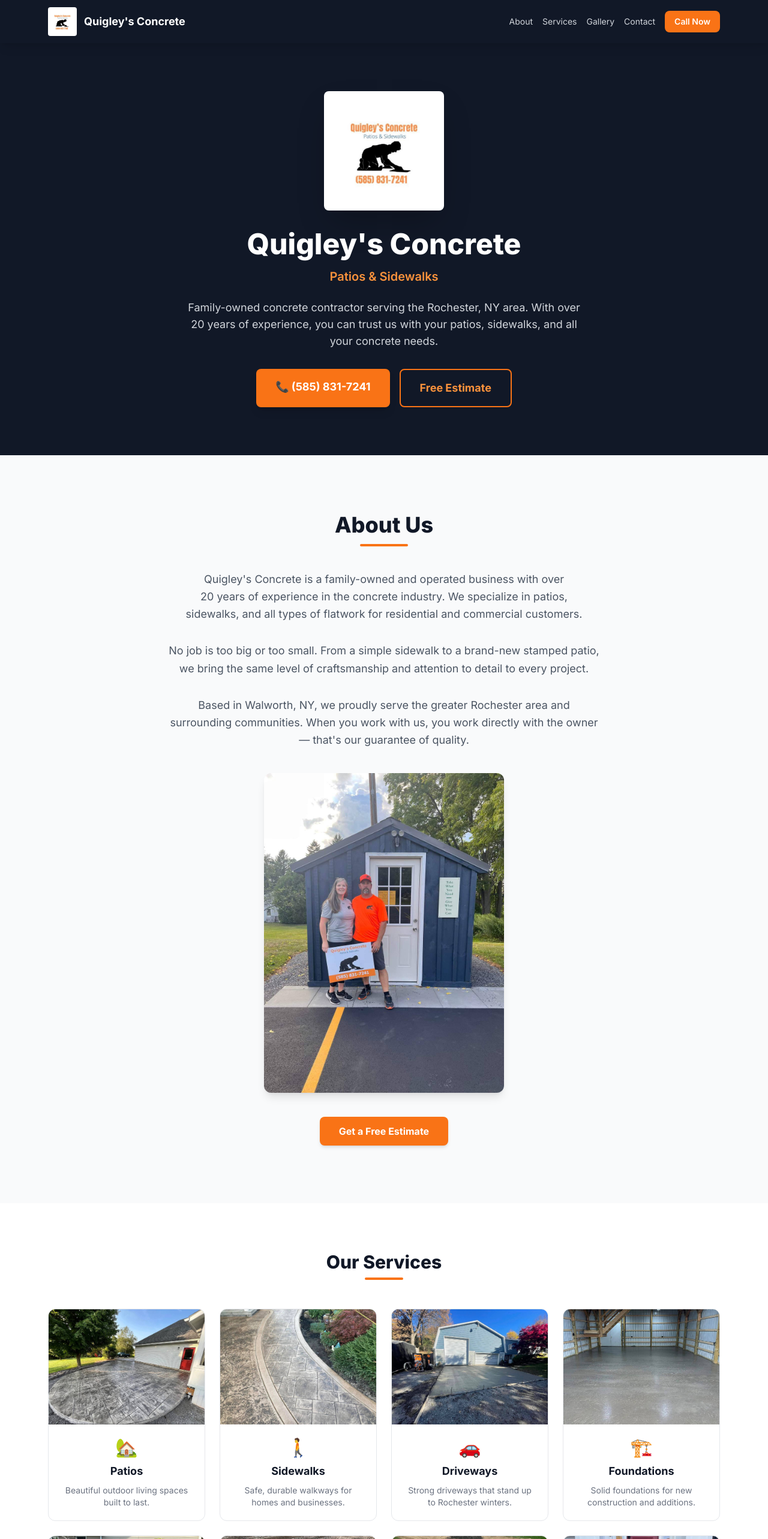
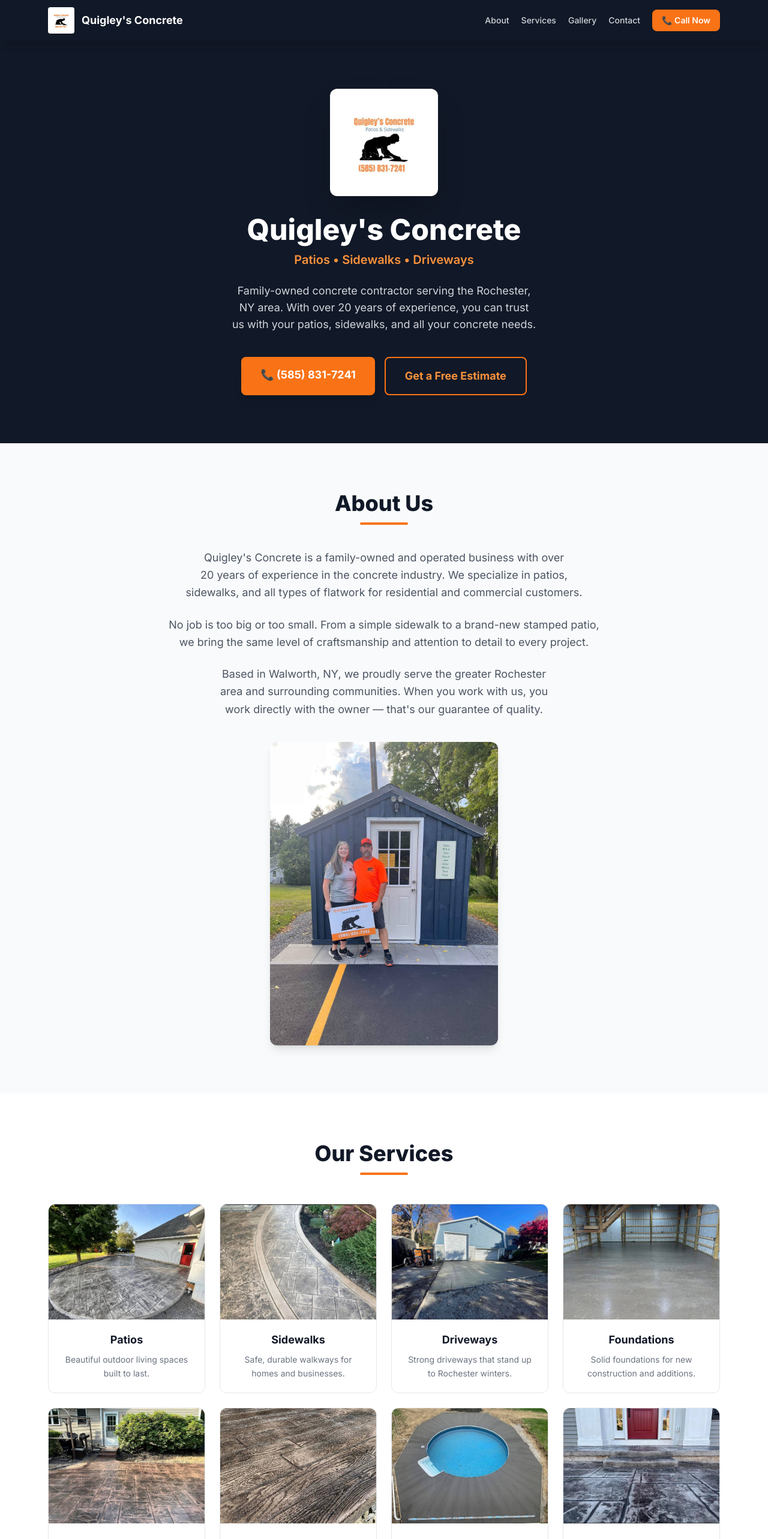
Before and after one commit to rickyhowcroft-dot/quigleys-concrete, a Next.js app: page / in a window 1280 px wide. Shown: the top 2566 px of the page at 60% size. Built offline with nearby package versions, Linux system fonts and the light colour scheme.

Commit message:
Polish: reorganize layout, tighten spacing, curate gallery order

```diff
--- a/app/page.tsx
+++ b/app/page.tsx
@@ -1,51 +1,51 @@
 import Image from "next/image";
 
 const galleryPhotos = [
-  { src: "/gallery/large-patio.jpg", alt: "Stamped concrete patio" },
-  { src: "/gallery/pool-deck-wide.jpg", alt: "Pool deck patio with retaining wall" },
-  { src: "/gallery/curved-walkway.jpg", alt: "Curved stamped walkway" },
-  { src: "/gallery/front-patio.jpg", alt: "Stamped front patio" },
+  { src: "/gallery/firepit-patio.jpg", alt: "Stamped flagstone patio with built-in fire pit" },
+  { src: "/gallery/large-patio.jpg", alt: "Large stamped concrete patio" },
+  { src: "/gallery/pool-surround.jpg", alt: "Concrete pool surround" },
+  { src: "/gallery/curved-walkway.jpg", alt: "Curved stamped walkway with decorative border" },
+  { src: "/gallery/flagstone-furniture.jpg", alt: "Flagstone patio with outdoor furniture" },
+  { src: "/gallery/red-door-steps.jpg", alt: "Stamped concrete entry with red door" },
+  { src: "/gallery/pool-deck-wide.jpg", alt: "Stamped patio with retaining wall" },
+  { src: "/gallery/copper-stamped.jpg", alt: "Copper-toned stamped patio" },
+  { src: "/gallery/driveway.jpg", alt: "Fresh concrete driveway pour" },
   { src: "/gallery/walkway-planters.jpg", alt: "Walkway with stone planters" },
-  { src: "/gallery/driveway.jpg", alt: "Fresh concrete driveway" },
-  { src: "/gallery/barn-floor.jpg", alt: "Barn floor pour" },
+  { src: "/gallery/barn-floor.jpg", alt: "Barn floor concrete pour" },
+  { src: "/gallery/wood-grain.jpg", alt: "Wood grain stamped concrete" },
   { src: "/gallery/before-after.jpg", alt: "Before and after patio transformation" },
   { src: "/gallery/retaining-wall-patio.jpg", alt: "Stamped patio with retaining wall" },
+  { src: "/gallery/front-patio.jpg", alt: "Stamped front patio with flower pots" },
+  { src: "/gallery/cobblestone-detail.jpg", alt: "Cobblestone stamped detail" },
+  { src: "/gallery/flagstone-patio.jpg", alt: "Flagstone patio by deck stairs" },
+  { src: "/gallery/under-deck.jpg", alt: "Under-deck stamped patio" },
+  { src: "/gallery/stamped-patio-stairs.jpg", alt: "Stamped patio next to stairs" },
+  { src: "/gallery/backyard-patio.jpg", alt: "Backyard stamped patio" },
+  { src: "/gallery/pavilion-pad.jpg", alt: "Pavilion concrete pad by pool" },
+  { src: "/gallery/backyard-pour.jpg", alt: "Large backyard concrete pour" },
+  { src: "/gallery/stamped-detail.jpg", alt: "Stamped concrete close-up detail" },
+  { src: "/gallery/firepit-close.jpg", alt: "Stamped fire pit patio close-up" },
+  { src: "/gallery/flagstone-steps.jpg", alt: "Flagstone patio with steps and fire pit" },
+  { src: "/gallery/front-entry.jpg", alt: "Front entry concrete with stone border" },
+  { src: "/gallery/sidewalk-new.jpg", alt: "New construction sidewalk" },
   { src: "/gallery/stamped-steps.jpg", alt: "Stamped concrete steps" },
-  { src: "/gallery/backyard-patio.jpg", alt: "Backyard stamped patio" },
-  { src: "/gallery/cobblestone-detail.jpg", alt: "Cobblestone detail work" },
-  { src: "/gallery/wood-grain.jpg", alt: "Wood grain stamped concrete" },
-  { src: "/gallery/pool-deck.jpg", alt: "Pool deck with retaining wall" },
-  { src: "/gallery/under-deck.jpg", alt: "Under-deck stamped patio" },
-  { src: "/gallery/stamped-patio-stairs.jpg", alt: "Stamped patio by stairs" },
-  { src: "/gallery/front-entry.jpg", alt: "Front entry with stone border" },
-  { src: "/gallery/sidewalk-new.jpg", alt: "New construction sidewalk" },
-  { src: "/gallery/patio-walkway.jpg", alt: "Patio with decorative walkway border" },
+  { src: "/gallery/red-door-close.jpg", alt: "Stamped concrete entry close-up" },
+  { src: "/gallery/pool-deck.jpg", alt: "Pool deck patio" },
+  { src: "/gallery/patio-walkway.jpg", alt: "Patio with decorative walkway" },
   { src: "/gallery/sidewalk-long.jpg", alt: "Long sidewalk pour" },
-  { src: "/gallery/sidewalk-side.jpg", alt: "Side walkway" },
-  { src: "/gallery/pool-surround.jpg", alt: "Pool surround concrete pad" },
-  { src: "/gallery/pavilion-pad.jpg", alt: "Pavilion concrete pad by pool" },
-  { src: "/gallery/pavilion-pad-2.jpg", alt: "Pavilion pad with equipment" },
-  { src: "/gallery/backyard-pour.jpg", alt: "Large backyard concrete pour" },
-  { src: "/gallery/flagstone-patio.jpg", alt: "Flagstone stamped patio with deck stairs" },
-  { src: "/gallery/copper-stamped.jpg", alt: "Copper-toned stamped patio" },
-  { src: "/gallery/stamped-detail.jpg", alt: "Stamped concrete detail" },
-  { src: "/gallery/firepit-patio.jpg", alt: "Flagstone patio with fire pit" },
-  { src: "/gallery/firepit-close.jpg", alt: "Fire pit patio close-up" },
-  { src: "/gallery/flagstone-steps.jpg", alt: "Flagstone patio with steps" },
-  { src: "/gallery/flagstone-furniture.jpg", alt: "Flagstone patio with outdoor furniture" },
-  { src: "/gallery/red-door-steps.jpg", alt: "Stamped entry with red door" },
-  { src: "/gallery/red-door-close.jpg", alt: "Stamped concrete entry detail" },
+  { src: "/gallery/pavilion-pad-2.jpg", alt: "Pavilion pad pour" },
+  { src: "/gallery/sidewalk-side.jpg", alt: "Side walkway pour" },
 ];
 
 const services = [
-  { name: "Patios", icon: "🏡", desc: "Beautiful outdoor living spaces built to last.", img: "/gallery/large-patio.jpg" },
-  { name: "Sidewalks", icon: "🚶", desc: "Safe, durable walkways for homes and businesses.", img: "/gallery/curved-walkway.jpg" },
-  { name: "Driveways", icon: "🚗", desc: "Strong driveways that stand up to Rochester winters.", img: "/gallery/driveway.jpg" },
-  { name: "Foundations", icon: "🏗️", desc: "Solid foundations for new construction and additions.", img: "/gallery/barn-floor.jpg" },
-  { name: "Stamped Concrete", icon: "✨", desc: "Decorative patterns that elevate any surface.", img: "/gallery/copper-stamped.jpg" },
-  { name: "Decorative Concrete", icon: "🎨", desc: "Custom colors, textures, and finishes.", img: "/gallery/wood-grain.jpg" },
-  { name: "Pool Decks", icon: "🏊", desc: "Durable, slip-resistant concrete around your pool.", img: "/gallery/pool-surround.jpg" },
-  { name: "Steps & Stoops", icon: "🪜", desc: "Sturdy entryways and staircases.", img: "/gallery/red-door-steps.jpg" },
+  { name: "Patios", desc: "Beautiful outdoor living spaces built to last.", img: "/gallery/large-patio.jpg" },
+  { name: "Sidewalks", desc: "Safe, durable walkways for homes and businesses.", img: "/gallery/curved-walkway.jpg" },
+  { name: "Driveways", desc: "Strong driveways that stand up to Rochester winters.", img: "/gallery/driveway.jpg" },
+  { name: "Foundations", desc: "Solid foundations for new construction and additions.", img: "/gallery/barn-floor.jpg" },
+  { name: "Stamped Concrete", desc: "Decorative patterns that elevate any surface.", img: "/gallery/copper-stamped.jpg" },
+  { name: "Decorative Concrete", desc: "Custom colors, textures, and finishes.", img: "/gallery/wood-grain.jpg" },
+  { name: "Pool Decks", desc: "Durable, slip-resistant concrete around your pool.", img: "/gallery/pool-surround.jpg" },
+  { name: "Steps & Stoops", desc: "Sturdy entryways and staircases.", img: "/gallery/red-door-steps.jpg" },
 ];
 
 export default function Home() {
@@ -55,16 +55,16 @@
       <nav className="bg-gray-900 sticky top-0 z-50 shadow-lg">
         <div className="max-w-6xl mx-auto px-4 py-3 flex items-center justify-between">
           <a href="#" className="flex items-center gap-3">
-            <Image src="/logo.jpg" alt="Quigley's Concrete" width={48} height={48} className="rounded" />
+            <Image src="/logo.jpg" alt="Quigley's Concrete" width={44} height={44} className="rounded" />
             <span className="text-white font-bold text-lg hidden sm:inline">Quigley&apos;s Concrete</span>
           </a>
-          <div className="flex items-center gap-4 text-sm">
-            <a href="#about" className="text-gray-300 hover:text-orange-400 hidden sm:inline">About</a>
-            <a href="#services" className="text-gray-300 hover:text-orange-400 hidden sm:inline">Services</a>
-            <a href="#gallery" className="text-gray-300 hover:text-orange-400 hidden sm:inline">Gallery</a>
-            <a href="#contact" className="text-gray-300 hover:text-orange-400 hidden sm:inline">Contact</a>
+          <div className="flex items-center gap-5 text-sm font-medium">
+            <a href="#about" className="text-gray-300 hover:text-orange-400 transition hidden sm:inline">About</a>
+            <a href="#services" className="text-gray-300 hover:text-orange-400 transition hidden sm:inline">Services</a>
+            <a href="#gallery" className="text-gray-300 hover:text-orange-400 transition hidden sm:inline">Gallery</a>
+            <a href="#contact" className="text-gray-300 hover:text-orange-400 transition hidden sm:inline">Contact</a>
             <a href="tel:5858317241" className="bg-orange-500 hover:bg-orange-600 text-white px-4 py-2 rounded-lg font-semibold transition">
-              Call Now
+              📞 Call Now
             </a>
           </div>
         </div>
@@ -72,46 +72,42 @@
 
       {/* Hero */}
       <section className="bg-gray-900 text-white">
-        <div className="max-w-6xl mx-auto px-4 py-20 text-center">
-          <Image src="/logo.jpg" alt="Quigley's Concrete" width={200} height={200} className="mx-auto mb-8 rounded-lg shadow-2xl" />
-          <h1 className="text-4xl md:text-5xl font-extrabold mb-4">
-            Quigley&apos;s Concrete
-          </h1>
-          <p className="text-xl text-orange-400 font-semibold mb-6">Patios &amp; Sidewalks</p>
-          <p className="text-gray-300 text-lg max-w-2xl mx-auto mb-8">
-            Family-owned concrete contractor serving the Rochester, NY area. With over 20 years of experience, you can trust us with your patios, sidewalks, and all your concrete needs.
+        <div className="max-w-4xl mx-auto px-6 py-20 text-center">
+          <Image src="/logo.jpg" alt="Quigley's Concrete" width={180} height={180} className="mx-auto mb-8 rounded-xl shadow-2xl" />
+          <h1 className="text-4xl md:text-5xl font-extrabold mb-3">Quigley&apos;s Concrete</h1>
+          <p className="text-xl text-orange-400 font-semibold mb-6">Patios &bull; Sidewalks &bull; Driveways</p>
+          <p className="text-gray-300 text-lg max-w-xl mx-auto mb-10" style={{ textWrap: 'balance' as never }}>
+            Family-owned concrete contractor serving the Rochester, NY area.
+            With over 20 years of experience, you can trust us with your patios,
+            sidewalks, and all your concrete&nbsp;needs.
           </p>
           <div className="flex flex-col sm:flex-row gap-4 justify-center">
             <a href="tel:5858317241" className="bg-orange-500 hover:bg-orange-600 text-white px-8 py-4 rounded-lg text-lg font-bold transition shadow-lg">
               📞 (585) 831-7241
             </a>
             <a href="#contact" className="border-2 border-orange-500 text-orange-400 hover:bg-orange-500 hover:text-white px-8 py-4 rounded-lg text-lg font-bold transition">
-              Free Estimate
+              Get a Free Estimate
             </a>
           </div>
         </div>
       </section>
 
       {/* About */}
-      <section id="about" className="py-24 bg-gray-50">
+      <section id="about" className="py-20 bg-gray-50">
         <div className="max-w-3xl mx-auto px-6 text-center">
           <h2 className="text-3xl md:text-4xl font-extrabold text-gray-900 mb-3">About Us</h2>
           <div className="w-20 h-1 bg-orange-500 mx-auto mb-10 rounded"></div>
 
-          <p className="text-lg text-gray-600 leading-relaxed mb-8" style={{ textWrap: 'balance' }}>Quigley&apos;s Concrete is a family-owned and operated business with over 20 years of experience in the concrete industry. We specialize in patios, sidewalks, and all types of flatwork for residential and commercial&nbsp;customers.</p>
+          <div className="space-y-6 text-lg text-gray-600 leading-relaxed">
+            <p style={{ textWrap: 'balance' as never }}>Quigley&apos;s Concrete is a family-owned and operated business with over 20 years of experience in the concrete industry. We specialize in patios, sidewalks, and all types of flatwork for residential and commercial&nbsp;customers.</p>
 
-          <p className="text-lg text-gray-600 leading-relaxed mb-8" style={{ textWrap: 'balance' }}>No job is too big or too small. From a simple sidewalk to a brand-new stamped patio, we bring the same level of craftsmanship and attention to detail to every&nbsp;project.</p>
+            <p style={{ textWrap: 'balance' as never }}>No job is too big or too small. From a simple sidewalk to a brand-new stamped patio, we bring the same level of craftsmanship and attention to detail to every&nbsp;project.</p>
 
-          <p className="text-lg text-gray-600 leading-relaxed">Based in Walworth, NY, we proudly serve the greater Rochester area and surrounding communities. When you work with us, you work directly with the owner — that&apos;s our guarantee of quality.</p>
-
-          <div className="mt-10 mb-10">
-            <Image src="/owners.jpg" alt="Quigley's Concrete owners" width={400} height={500} className="mx-auto rounded-xl shadow-lg" />
+            <p style={{ textWrap: 'balance' as never }}>Based in Walworth, NY, we proudly serve the greater Rochester area and surrounding communities. When you work with us, you work directly with the owner — that&apos;s our guarantee of&nbsp;quality.</p>
           </div>
 
-          <div>
-            <a href="#contact" className="inline-block bg-orange-500 hover:bg-orange-600 text-white px-8 py-3 rounded-lg font-bold transition shadow-md">
-              Get a Free Estimate
-            </a>
+          <div className="mt-10">
+            <Image src="/owners.jpg" alt="Quigley's Concrete owners" width={380} height={475} className="mx-auto rounded-xl shadow-lg" />
           </div>
         </div>
       </section>
@@ -119,8 +115,8 @@
       {/* Services */}
       <section id="services" className="py-20">
         <div className="max-w-6xl mx-auto px-4">
-          <h2 className="text-3xl font-extrabold text-gray-900 mb-2 text-center">Our Services</h2>
-          <div className="w-16 h-1 bg-orange-500 mx-auto mb-12 rounded"></div>
+          <h2 className="text-3xl md:text-4xl font-extrabold text-gray-900 mb-3 text-center">Our Services</h2>
+          <div className="w-20 h-1 bg-orange-500 mx-auto mb-12 rounded"></div>
           <div className="grid grid-cols-1 sm:grid-cols-2 lg:grid-cols-4 gap-6">
             {services.map((s) => (
               <div
@@ -128,19 +124,11 @@
                 className="bg-white border border-gray-200 rounded-xl overflow-hidden hover:shadow-lg hover:border-orange-300 transition group"
               >
                 <div className="relative h-48 w-full overflow-hidden">
-                  <Image
-                    src={s.img}
-                    alt={s.name}
-                    fill
-                    className="object-cover group-hover:scale-105 transition duration-300"
-                  />
+                  <Image src={s.img} alt={s.name} fill className="object-cover group-hover:scale-105 transition duration-300" />
                 </div>
                 <div className="p-5 text-center">
-                  <div className="text-3xl mb-2">{s.icon}</div>
-                  <h3 className="font-bold text-lg text-gray-900 mb-2 group-hover:text-orange-500 transition">
-                    {s.name}
-                  </h3>
-                  <p className="text-gray-500 text-sm">{s.desc}</p>
+                  <h3 className="font-bold text-lg text-gray-900 mb-2 group-hover:text-orange-500 transition">{s.name}</h3>
+                  <p className="text-gray-500 text-sm leading-relaxed">{s.desc}</p>
                 </div>
               </div>
             ))}
@@ -151,8 +139,8 @@
       {/* Gallery */}
       <section id="gallery" className="py-20 bg-gray-50">
         <div className="max-w-6xl mx-auto px-4">
-          <h2 className="text-3xl font-extrabold text-gray-900 mb-2 text-center">Our Work</h2>
-          <div className="w-16 h-1 bg-orange-500 mx-auto mb-12 rounded"></div>
+          <h2 className="text-3xl md:text-4xl font-extrabold text-gray-900 mb-3 text-center">Our Work</h2>
+          <div className="w-20 h-1 bg-orange-500 mx-auto mb-12 rounded"></div>
           <div className="columns-1 sm:columns-2 lg:columns-3 gap-4 space-y-4">
             {galleryPhotos.map((photo) => (
               <div key={photo.src} className="break-inside-avoid overflow-hidden rounded-xl shadow-md hover:shadow-xl transition">
@@ -182,61 +170,42 @@
 
       {/* Contact */}
       <section id="contact" className="py-20 bg-gray-900 text-white">
-        <div className="max-w-4xl mx-auto px-4 text-center">
-          <h2 className="text-3xl font-extrabold mb-2">Get Your Free Estimate</h2>
-          <div className="w-16 h-1 bg-orange-500 mx-auto mb-8 rounded"></div>
-          <p className="text-lg text-gray-300 mb-10">
-            Ready to start your project? Give us a call, send an email, or reach out on Facebook.
-            We&apos;d love to hear from you!
-          </p>
-          <div className="grid grid-cols-1 sm:grid-cols-3 gap-6 mb-12">
-            <a
-              href="tel:5858317241"
-              className="bg-gray-800 hover:bg-gray-700 rounded-xl p-6 transition group"
-            >
+        <div className="max-w-4xl mx-auto px-6 text-center">
+          <h2 className="text-3xl md:text-4xl font-extrabold mb-3">Get Your Free Estimate</h2>
+          <div className="w-20 h-1 bg-orange-500 mx-auto mb-8 rounded"></div>
+          <div className="text-lg text-gray-300 mb-10 space-y-1">
+            <p>Ready to start your project?</p>
+            <p>Give us a call, send an email, or reach out on Facebook.</p>
+            <p>We&apos;d love to hear from you!</p>
+          </div>
+          <div className="grid grid-cols-1 sm:grid-cols-3 gap-5 mb-12">
+            <a href="tel:5858317241" className="bg-gray-800 hover:bg-gray-700 rounded-xl p-6 transition group">
               <div className="text-3xl mb-3">📞</div>
-              <div className="font-bold text-orange-400 group-hover:text-orange-300 text-lg">
-                (585) 831-7241
-              </div>
+              <div className="font-bold text-orange-400 group-hover:text-orange-300 text-lg">(585) 831-7241</div>
               <div className="text-gray-400 text-sm mt-1">Tap to call</div>
             </a>
-            <a
-              href="mailto:Quigleysconcrete@gmail.com"
-              className="bg-gray-800 hover:bg-gray-700 rounded-xl p-6 transition group"
-            >
+            <a href="mailto:Quigleysconcrete@gmail.com" className="bg-gray-800 hover:bg-gray-700 rounded-xl p-6 transition group">
               <div className="text-3xl mb-3">✉️</div>
-              <div className="font-bold text-orange-400 group-hover:text-orange-300 text-lg break-all">
-                Quigleysconcrete@gmail.com
-              </div>
+              <div className="font-bold text-orange-400 group-hover:text-orange-300 text-base sm:text-lg break-all">Quigleysconcrete<wbr />@gmail.com</div>
               <div className="text-gray-400 text-sm mt-1">Tap to email</div>
             </a>
-            <a
-              href="https://www.facebook.com/QuigleysConcrete/"
-              target="_blank"
-              rel="noopener noreferrer"
-              className="bg-gray-800 hover:bg-gray-700 rounded-xl p-6 transition group"
-            >
+            <a href="https://www.facebook.com/QuigleysConcrete/" target="_blank" rel="noopener noreferrer" className="bg-gray-800 hover:bg-gray-700 rounded-xl p-6 transition group">
               <div className="text-3xl mb-3">📘</div>
-              <div className="font-bold text-orange-400 group-hover:text-orange-300 text-lg">
-                Facebook
-              </div>
+              <div className="font-bold text-orange-400 group-hover:text-orange-300 text-lg">Facebook</div>
               <div className="text-gray-400 text-sm mt-1">Message us</div>
             </a>
           </div>
-          <a
-            href="tel:5858317241"
-            className="inline-block bg-orange-500 hover:bg-orange-600 text-white px-10 py-5 rounded-lg text-xl font-extrabold transition shadow-lg"
-          >
+          <a href="tel:5858317241" className="inline-block bg-orange-500 hover:bg-orange-600 text-white px-10 py-5 rounded-lg text-xl font-extrabold transition shadow-lg">
             Request a Free Estimate →
           </a>
         </div>
       </section>
 
       {/* Footer */}
-      <footer className="bg-gray-950 text-gray-500 py-8 text-center text-sm">
+      <footer className="bg-gray-950 py-8 text-center">
         <p className="text-orange-400 font-semibold text-base mb-1">Built different. Poured better.</p>
-        <p className="text-gray-400 italic mb-4">We make hard stuff look easy.</p>
-        <p>© 2026 Quigley&apos;s Concrete. All rights reserved.</p>
+        <p className="text-gray-400 italic text-sm mb-4">We make hard stuff look easy.</p>
+        <p className="text-gray-500 text-xs">© 2026 Quigley&apos;s Concrete. All rights reserved.</p>
       </footer>
     </main>
   );
```
